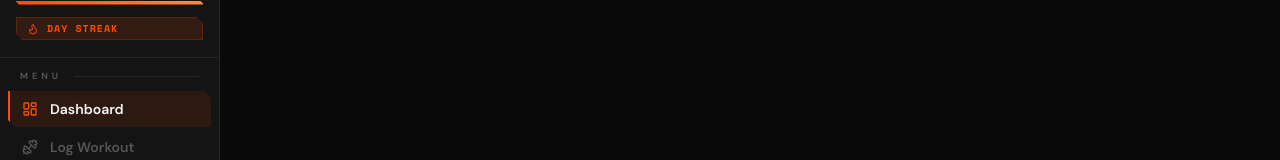
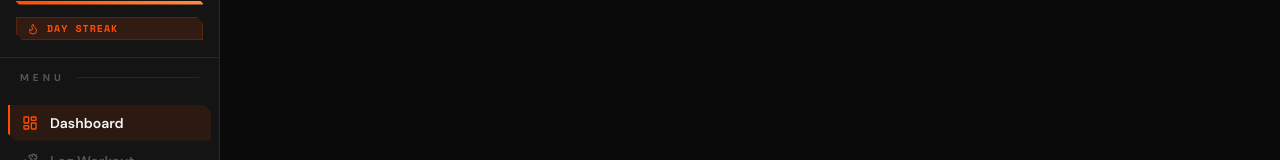
Before and after one commit to RapzzKY24/FitQuest, a Next.js app: page /dashboard in a window 1280 px wide. Shown: the part 152-312 px from the top of the page. Built offline with nearby package versions, Linux system fonts and the light colour scheme; no server answers; the database is empty; a web font is replaced by a local one.

Commit message:
fix: update class names for consistent styling in Sidebar component

```diff
--- a/src/components/ui/Sidebar.tsx
+++ b/src/components/ui/Sidebar.tsx
@@ -220,7 +220,7 @@ export function Sidebar({ user = MOCK_USER }: SidebarProps) {
       {/* ── Nav items ── */}
       <nav className="flex-1 py-3 overflow-y-auto overflow-x-hidden">
         {!collapsed && (
-          <p className="fq-section-label px-5 !mb-2 !text-[9px]">Menu</p>
+          <p className="fq-section-label px-5 mb-2 text-[9px]">Menu</p>
         )}
 
         <ul className="space-y-0.5 px-2">
@@ -239,7 +239,7 @@ export function Sidebar({ user = MOCK_USER }: SidebarProps) {
                   } ${
                     isActive
                       ? "bg-primary/10 border-primary text-broken-white"
-                      : "border-transparent text-muted hover:bg-white/[0.03] hover:text-broken-white"
+                      : "border-transparent text-muted hover:bg-white/3 hover:text-broken-white"
                   }`}
                 >
                   <Icon
```
